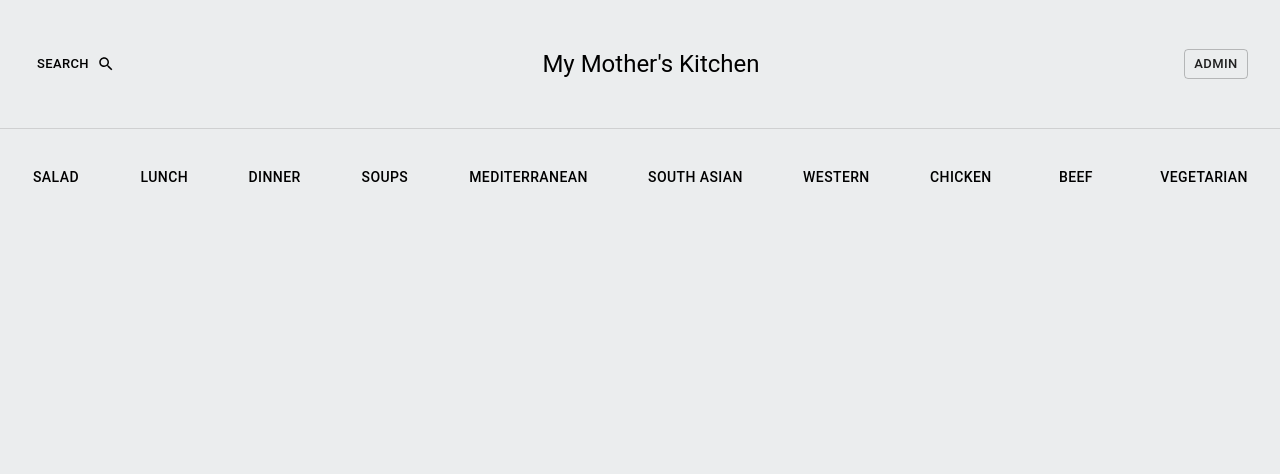
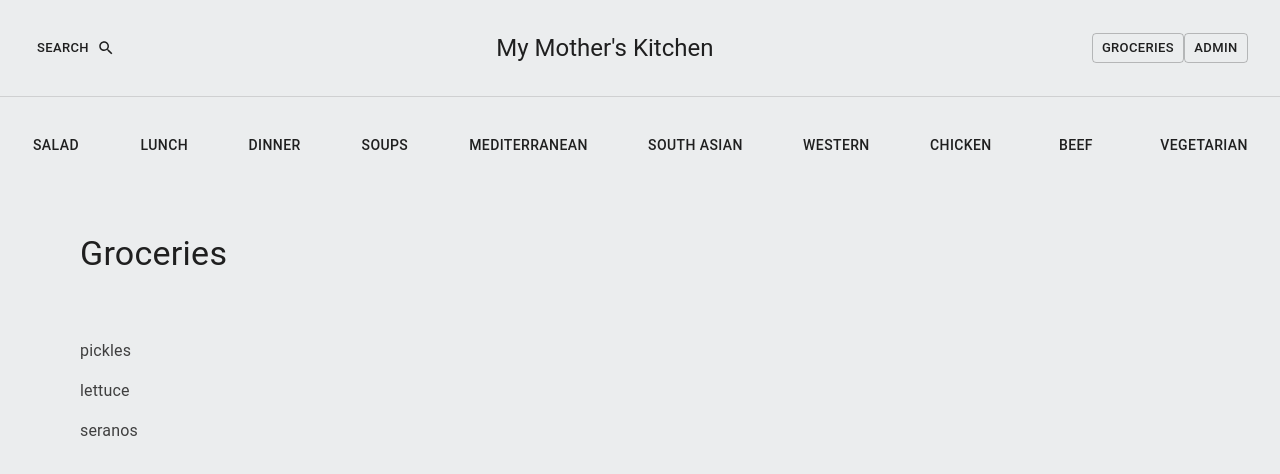
Before and after one commit to amalfkhan/my-mothers-kitchen, a React (Create React App) app: page /groceries in a window 1280 px wide. Shown: the top 474 px of the page. Built offline with nearby package versions, Linux system fonts and the light colour scheme; no server answers.

Commit message:
added global context for grocery list

```diff
--- a/src/App.js
+++ b/src/App.js
@@ -1,38 +1,14 @@
-//router for page rendering
+// entry point to app globally providing access to recipes saved to the grocery list
 
-import { BrowserRouter as Router, Route, Switch } from "react-router-dom";
-import "./App.css";
-import Header from "./components/Header";
-import HomePage from "./components/Home/HomePage";
-import SearchPage from "./components/Search/SearchPage";
-import RecipePage from "./components/Recipe/RecipePage";
-import CategoryPage from "./components/CategoryPage";
+import React from "react";
+import Router from "./Router";
+import { GroceriesContextProvider } from "./context/GroceriesContext";
 
 const App = () => {
   return (
-    <Router>
-      <div className="App">
-        <Header />
-        <div className="content">
-          <Switch>
-            <Route exact path="/">
-              <HomePage />
-            </Route>
-            <Route path="/recipe/:id">
-              <RecipePage />
-            </Route>
-            <Route path="/search">
-              <SearchPage />
-            </Route>
-            <Route
-              path="/category"
-              render={(props) => <CategoryPage {...props} />}
-            />
-            <Route />
-          </Switch>
-        </div>
-      </div>
-    </Router>
+    <GroceriesContextProvider>
+      <Router />
+    </GroceriesContextProvider>
   );
 };
 
--- /dev/null
+++ b/src/Router.js
@@ -0,0 +1,47 @@
+//router for page rendering
+
+import { BrowserRouter, Route, Switch } from "react-router-dom";
+import "./App.css";
+import Header from "./components/Header";
+import HomePage from "./components/Home/HomePage";
+import SearchPage from "./components/Search/SearchPage";
+import RecipePage from "./components/Recipe/RecipePage";
+import CategoryPage from "./components/CategoryPage";
+import GroceriesPage from "./components/Groceries/GroceriesPage";
+import Login from "./components/Users/Login";
+
+const Router = () => {
+  return (
+    <BrowserRouter>
+      <div className="App">
+        <Header />
+        <div className="content">
+          <Switch>
+            <Route exact path="/">
+              <HomePage />
+            </Route>
+            <Route exact path="/admin">
+              <Login />
+            </Route>
+            <Route path="/recipe/:id">
+              <RecipePage />
+            </Route>
+            <Route path="/search">
+              <SearchPage />
+            </Route>
+            <Route
+              path="/category"
+              render={(props) => <CategoryPage {...props} />}
+            />
+            <Route path="/groceries">
+              <GroceriesPage />
+            </Route>
+            <Route />
+          </Switch>
+        </div>
+      </div>
+    </BrowserRouter>
+  );
+};
+
+export default Router;
--- /dev/null
+++ b/src/components/Groceries/GroceriesPage.js
@@ -0,0 +1,64 @@
+// component to render the page for a specific recipe page
+
+import React, { useContext } from "react";
+import { useParams } from "react-router-dom";
+import { makeStyles } from "@material-ui/core/styles";
+import CssBaseline from "@material-ui/core/CssBaseline";
+import Grid from "@material-ui/core/Grid";
+import Container from "@material-ui/core/Container";
+import Typography from "@material-ui/core/Typography";
+import Divider from "@material-ui/core/Divider";
+import GroceriesContext from "../../context/GroceriesContext";
+
+const useStyles = makeStyles((theme) => ({
+  contentContainer: {
+    padding: theme.spacing(5, 10),
+  },
+  recipeBody: {
+    margin: theme.spacing(4, 0),
+  },
+  recipeBodyText: {
+    margin: theme.spacing(2, 0),
+    color: "#3f3f3f",
+  },
+}));
+
+const ingredients = [
+  "2 cups Brussels sprouts, halved",
+  "1 red apple cut into 1-inch cubes",
+  "1 (4 ounce) package pancetta",
+  "2 tablespoons olive oil, divided",
+  "1 teaspoon minced fresh rosemary",
+  "6 skinless, boneless chicken thighs",
+  "salt and ground black pepper to taste",
+];
+
+const RecipePage = () => {
+  const { id } = useParams();
+  const classes = useStyles();
+  const value = useContext(GroceriesContext);
+  console.log(value);
+
+  return (
+    <React.Fragment>
+      <CssBaseline />
+      <Container maxWidth="lg" className={classes.contentContainer}>
+        <Grid container spacing={6}>
+          <Grid item xs={12}>
+            <Typography variant="h4">Groceries</Typography>
+          </Grid>
+          <Divider />
+          <Grid item xs={12}>
+            {Object.keys(value.groceries).map((ingredient, index) => (
+              <Typography variant="body1" className={classes.recipeBodyText}>
+                {ingredient}
+              </Typography>
+            ))}
+          </Grid>
+        </Grid>
+      </Container>
+    </React.Fragment>
+  );
+};
+
+export default RecipePage;
--- a/src/components/Header.js
+++ b/src/components/Header.js
@@ -67,7 +67,15 @@ const Header = () => {
           </Link>
         </Typography>
 
-        <Button variant="outlined" size="small">
+        <Button
+          component={Link}
+          to={"/groceries"}
+          variant="outlined"
+          size="small"
+        >
+          Groceries
+        </Button>
+        <Button component={Link} to={"/admin"} variant="outlined" size="small">
           Admin
         </Button>
       </Toolbar>
--- /dev/null
+++ b/src/components/Users/Login.js
@@ -0,0 +1,7 @@
+import React from "react";
+
+const Login = () => {
+  return <div>Admin Login</div>;
+};
+
+export default Login;
--- /dev/null
+++ b/src/context/GroceriesContext.js
@@ -0,0 +1,22 @@
+// determine whether a user is logged in and access to the specific user data
+
+import React, { createContext, useEffect, useState } from "react";
+
+const GroceriesContext = createContext();
+
+const GroceriesContextProvider = (props) => {
+  const [groceries, setGroceries] = useState({
+    pickles: ["sourkraut", "burgers"],
+    lettuce: ["pecan salad", "sandwich"],
+    seranos: ["chicken saalan", "haleem"],
+  });
+
+  return (
+    <GroceriesContext.Provider value={{ groceries, setGroceries }}>
+      {props.children}
+    </GroceriesContext.Provider>
+  );
+};
+
+export default GroceriesContext;
+export { GroceriesContextProvider };
```
